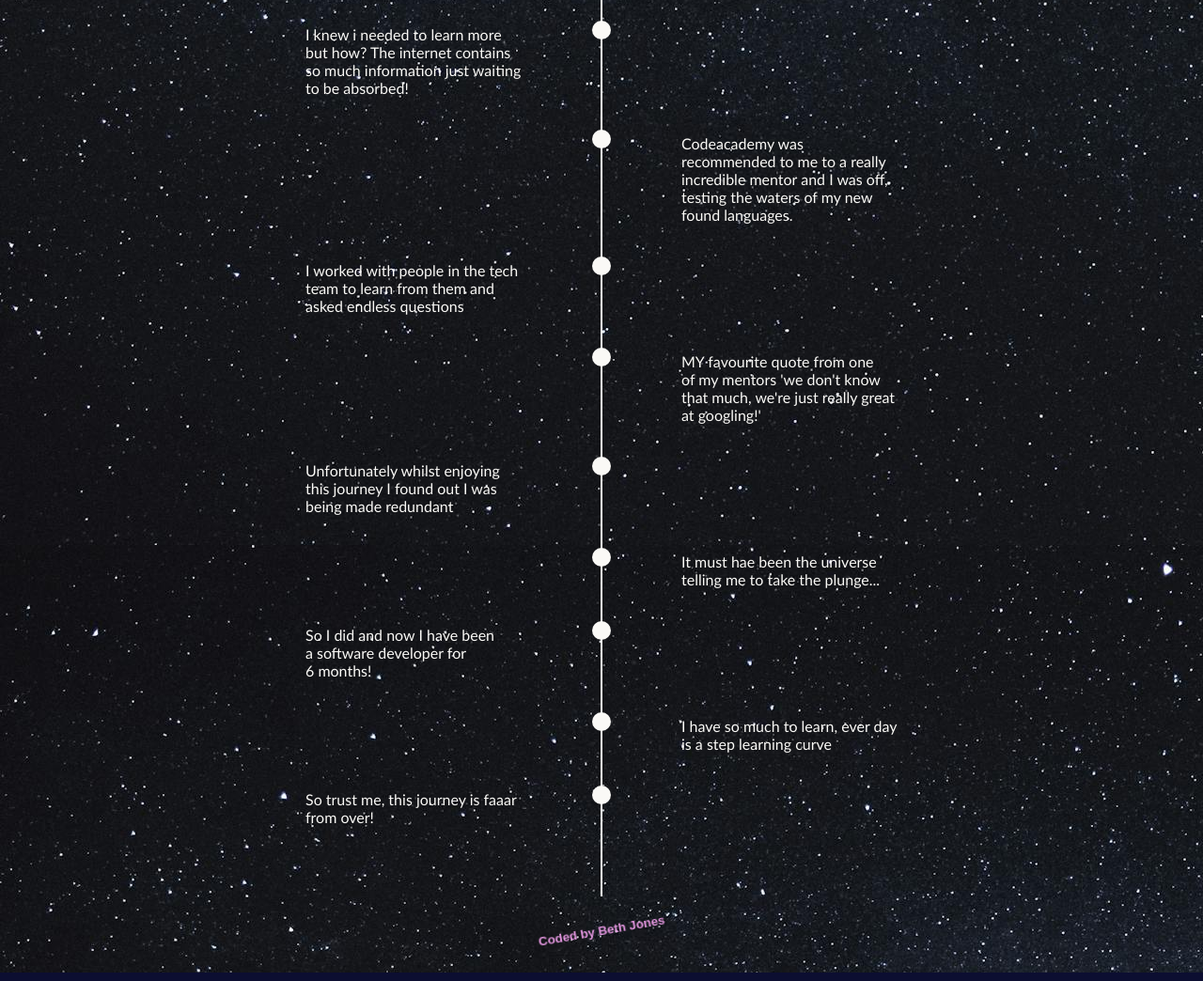
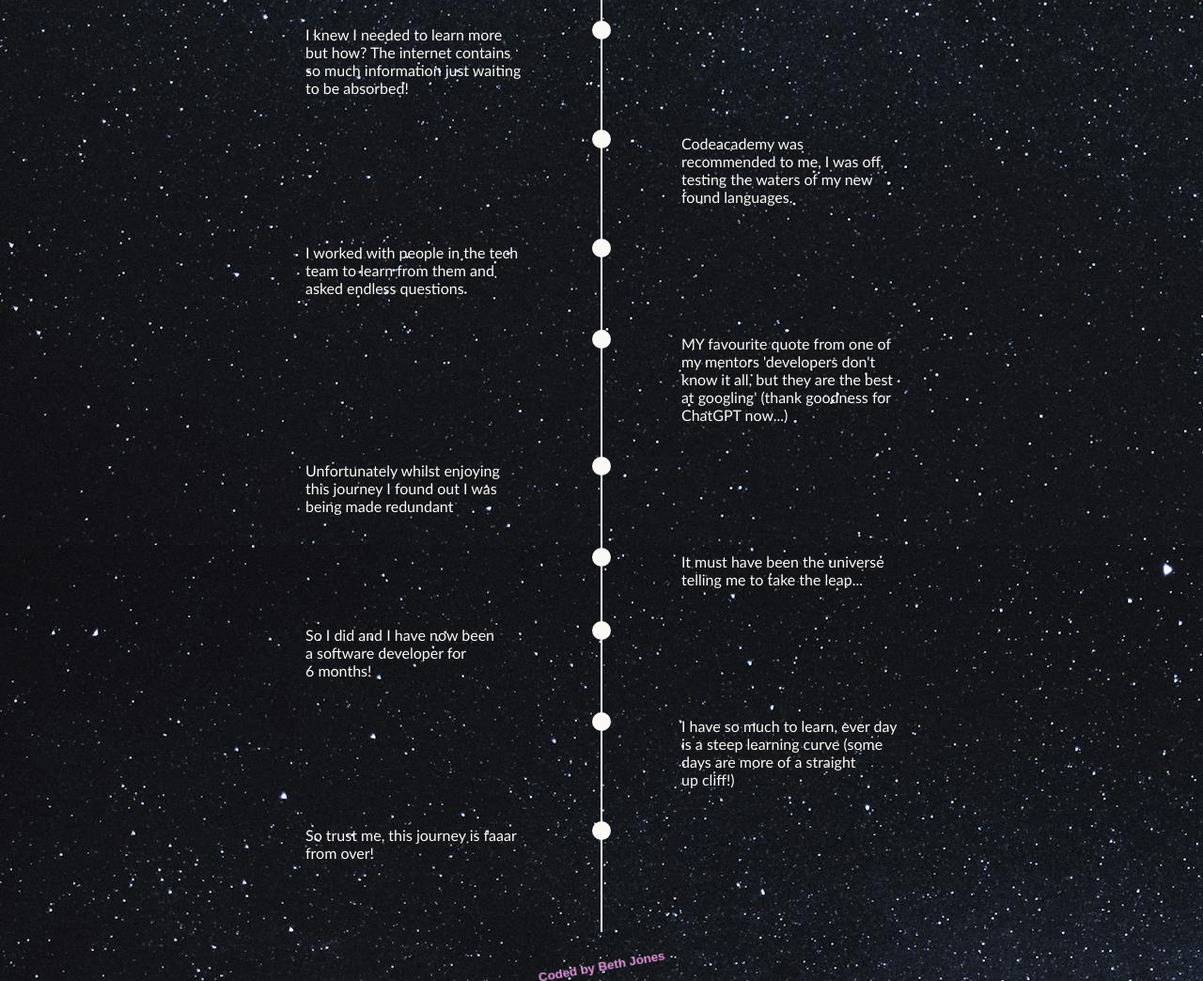
Before and after one commit to btj43/coding...my-journey, a plain HTML site: page coding...my_journey.html in a window 1280 px wide. Shown: the part 700-1744 px from the top of the page at 94% size. Drawn offline with Linux system fonts and the light colour scheme.

Commit message:
update to wording

```diff
--- a/coding...my_journey.html
+++ b/coding...my_journey.html
@@ -241,7 +241,7 @@
       <div class="event-row right">
         <div class="event-box">
           <div class="event-text">
-            I knew i needed to learn more but how? The internet contains so much
+            I knew I needed to learn more but how? The internet contains so much
             information just waiting to be absorbed!
           </div>
         </div>
@@ -249,8 +249,8 @@
       <div class="event-row left">
         <div class="event-box">
           <div class="event-text">
-            Codeacademy was recommended to me to a really incredible mentor and
-            I was off, testing the waters of my new found languages.
+            Codeacademy was recommended to me, I was off, testing the waters of
+            my new found languages.
           </div>
         </div>
       </div>
@@ -265,8 +265,9 @@
       <div class="event-row left">
         <div class="event-box">
           <div class="event-text">
-            MY favourite quote from one of my mentors 'we don't know that much,
-            we're just really great at googling!'
+            MY favourite quote from one of my mentors 'developers don't know it
+            all, but they are the best at googling' (thank goodness for ChatGPT
+            now...)
           </div>
         </div>
       </div>
@@ -281,21 +282,22 @@
       <div class="event-row left">
         <div class="event-box">
           <div class="event-text">
-            It must hae been the universe telling me to take the plunge...
+            It must have been the universe telling me to take the leap...
           </div>
         </div>
       </div>
       <div class="event-row right">
         <div class="event-box">
           <div class="event-text">
-            So I did and now I have been a software developer for 6 months!
+            So I did and I have now been a software developer for 6 months!
           </div>
         </div>
       </div>
       <div class="event-row left">
         <div class="event-box">
           <div class="event-text">
-            I have so much to learn, ever day is a step learning curve
+            I have so much to learn, ever day is a steep learning curve (some
+            days are more of a straight up cliff!)
           </div>
         </div>
       </div>
```
